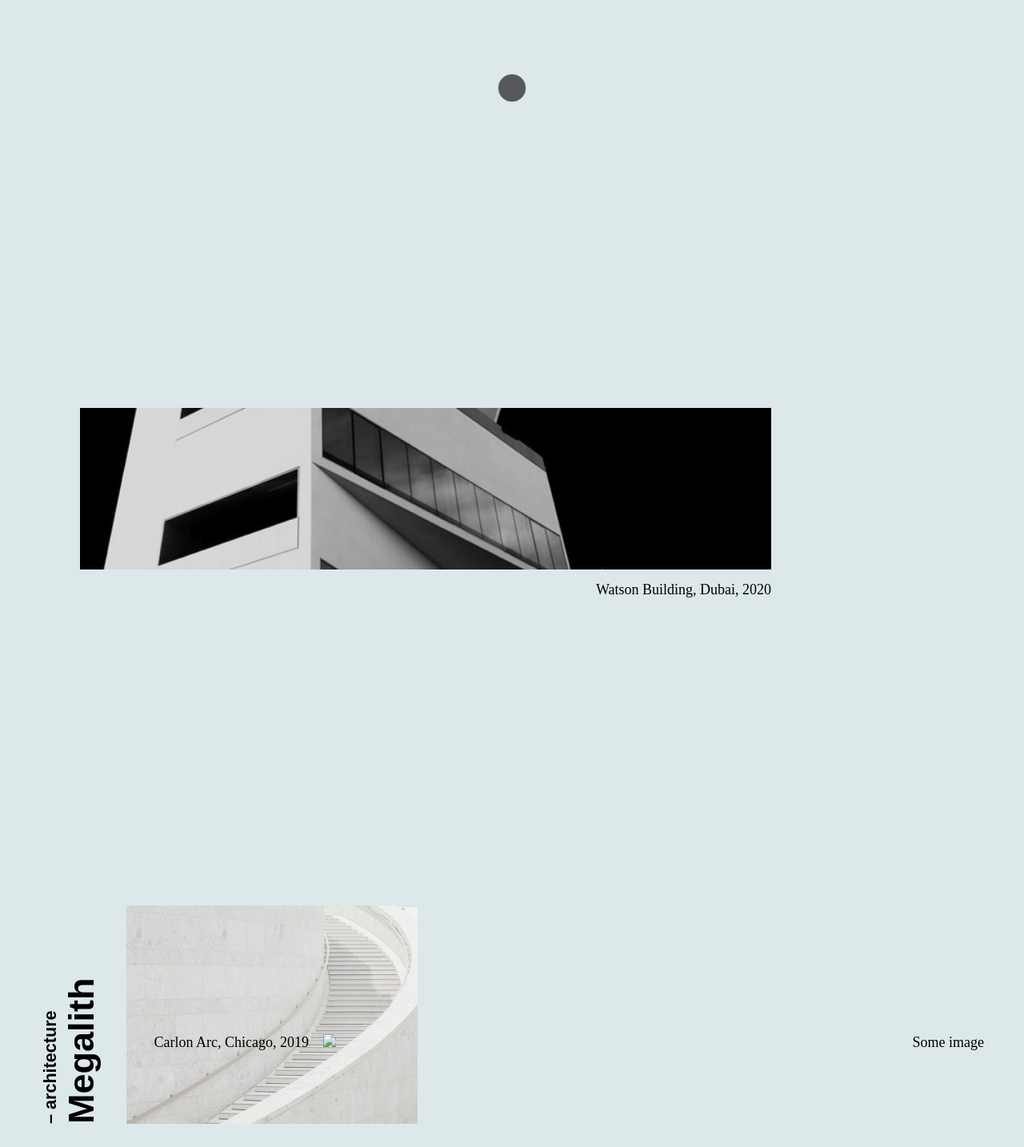
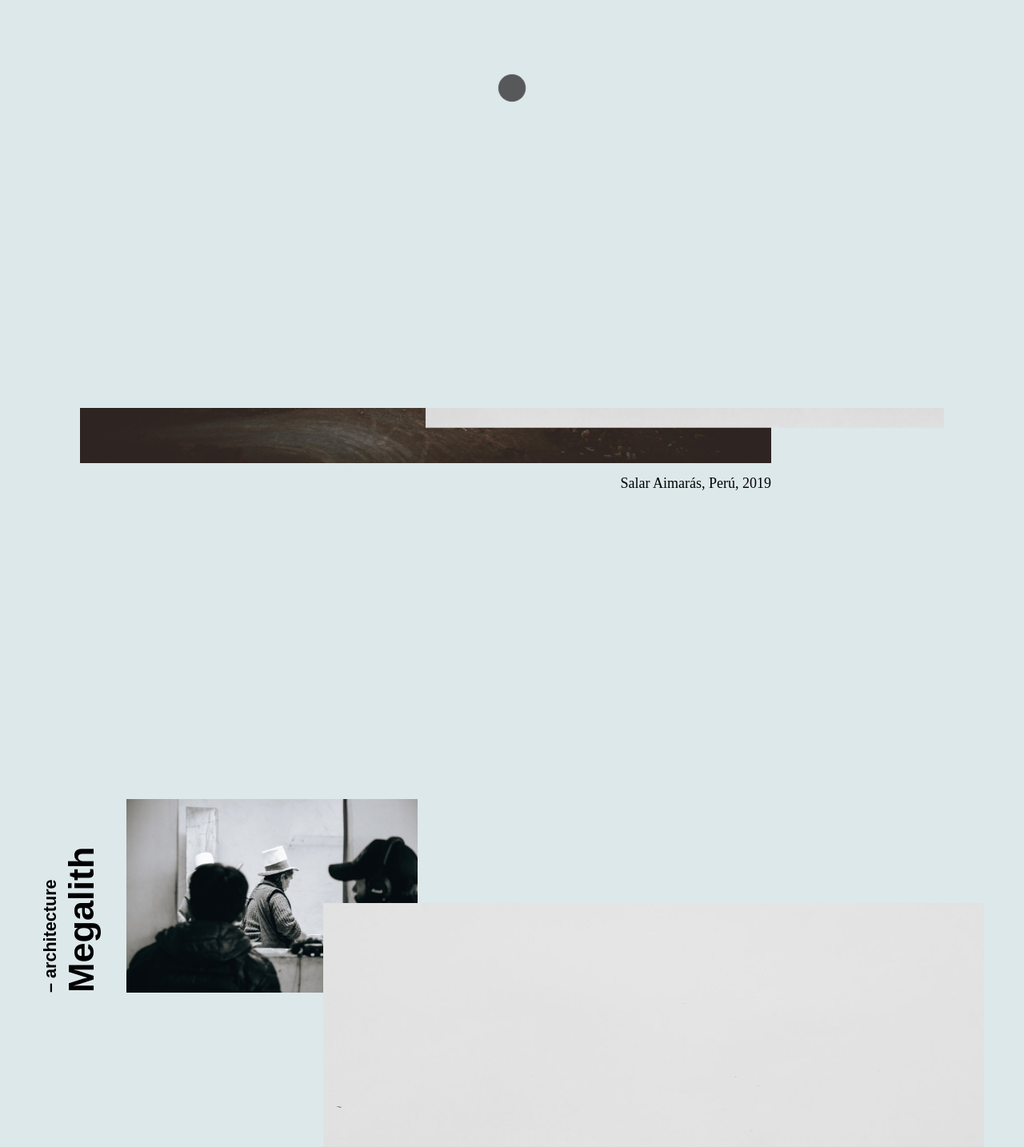
Before and after one commit to jagbdot/imagery, a website: page index.html in a window 1280 px wide. Shown: the part 290-1724 px from the top of the page at 80% size. Drawn offline with Linux system fonts and the light colour scheme; a web font is replaced by a local one.

Commit message:
adding imges

```diff
--- a/index.html
+++ b/index.html
@@ -22,22 +22,20 @@
 		<!-- begin scrollable -->
 		<div data-scroll>
 			<header class="header">
-				<h1 class="header__title">Image Unroll Effects with Three.js</h1>
+				<h1 class="header__title">A Jorney Through The Salt</h1>
 				<div class="info">
-					<a class="info__link" href="https://tympanus.net/codrops/?p=46712">Article</a>
-					<a class="info__link" href="https://tympanus.net/Tutorials/FoldingDOM/">Previous demo</a>
-					<a class="info__link" href="https://github.com/akella/UnrollingImages">GitHub</a>
+					<h3>Going far away from home...</h3>
 				</div>
 			</header>
 			<!-- begin section -->
 			<section class="section intro">
 				<div class="intro__wrap">
 					<div class="intro__background-image">
-						<img src="img/intro1.jpg" alt="Some image">
-						<div class="intro__title">Watson Building, Dubai, 2020</div>
+						<img src="img/imagery.jpg" alt="Some image">
+						<div class="intro__title">Salar Aimarás, Perú, 2019</div>
 					</div>
 					<div class="intro__foreground-image">
-						<img src="img/intro2.jpg" class="js-image" alt="Some image">
+						<img src="img/drawings.jpg" class="js-image" alt="Some image">
 					</div>
 				</div>
 			</section>
@@ -50,12 +48,12 @@
 						<h2 class="meta__title">Megalith</h2>
 					</div>
 					<div class="dos__foreground-image">
-						<img src="img/dos1.jpg" alt="Some image">
+						<img src="img/behindthescenes.jpg" alt="Some image">
 					</div>
 				</div>
 				<div class="dos__background">
 					<div class="dos__background-image">
-						<img src="img/dos2.jpg" class="js-image" alt="Some image">
+						<img src="img/drawings2.jpg" class="js-image" alt="Some image">
 					</div>
 					<div class="dos__text">
 						<p>Carlon Arc, Chicago, 2019</p>
--- a/package.json
+++ b/package.json
@@ -18,6 +18,7 @@
     "fontfaceobserver": "^2.1.0",
     "gh-pages": "^3.1.0",
     "gsap": "^3.0.5",
+    "parcel": "^1.12.4",
     "three": "^0.112.1",
     "three-orbit-controls": "^82.1.0"
   },
```
Also changed, not shown: img/behindthescenes.jpg (added), img/drawings.jpg (added), img/drawings2.jpg (added), img/imagery.jpg (added), 2 other files.
